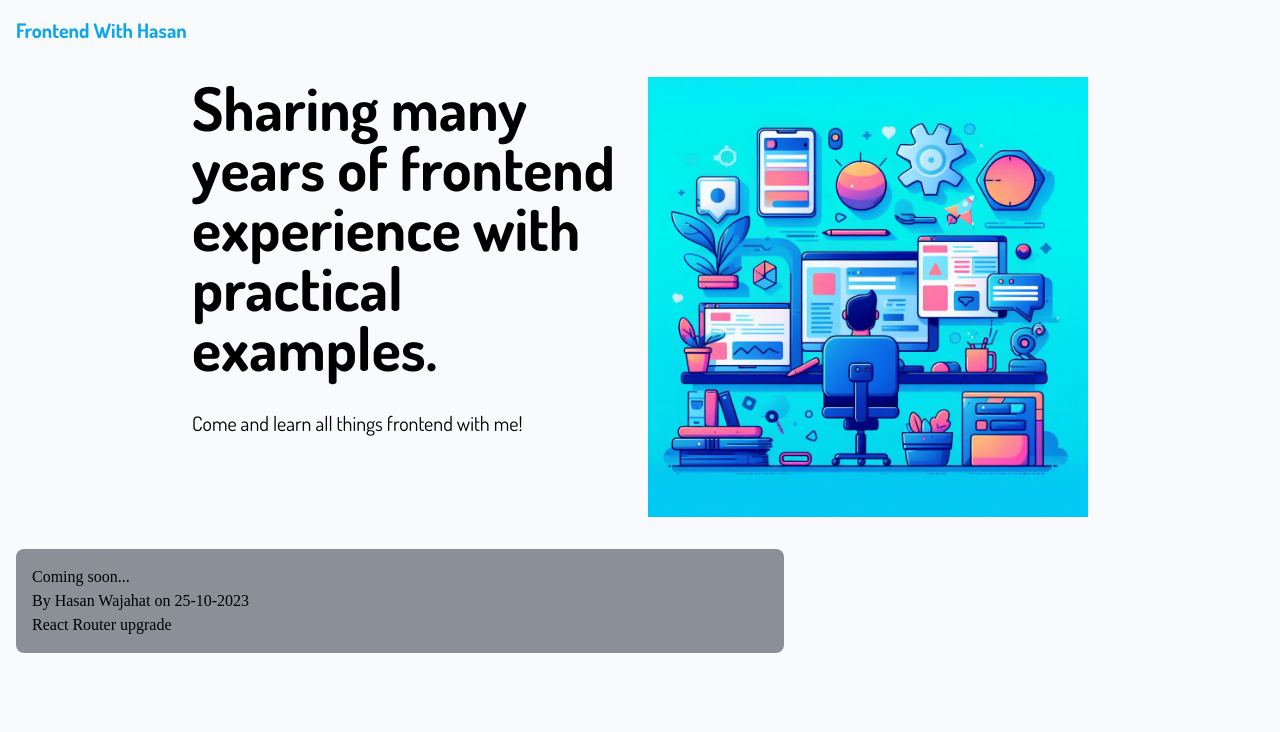
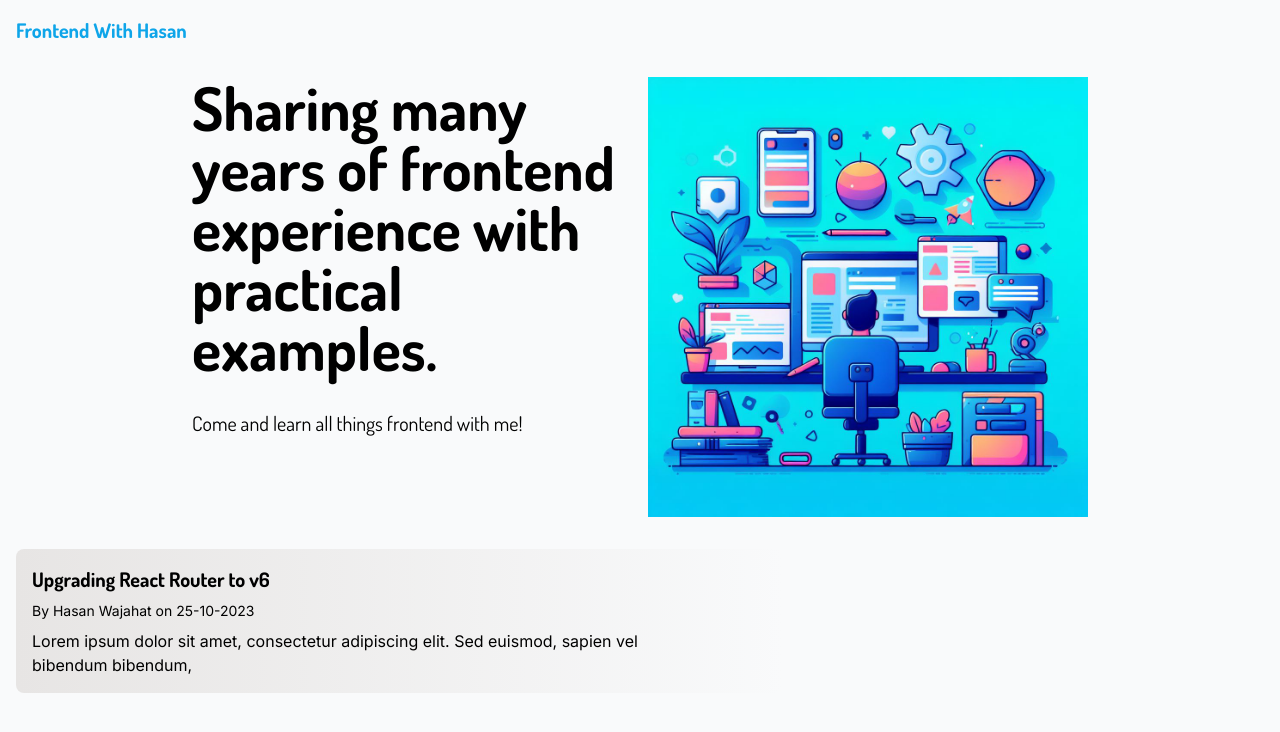
Before and after one commit to hasan-wajahat/my-blog, a Next.js app: page / in a window 1280 px wide. Shown: the top 732 px of the page. Built offline with nearby package versions, Linux system fonts and the light colour scheme.

Commit message:
Add styling for Article tile

```diff
--- a/app/components/ArticleTile.tsx
+++ b/app/components/ArticleTile.tsx
@@ -1,8 +1,11 @@
+import Link from 'next/link';
+
 interface ArticleTileProps {
   title: string;
   author: string;
   date: string;
   excerpt: string;
+  slug: string;
 }
 
 const ArticleTile: React.FC<ArticleTileProps> = ({
@@ -10,15 +13,21 @@ const ArticleTile: React.FC<ArticleTileProps> = ({
   author,
   date,
   excerpt,
+  slug,
 }) => {
   return (
-    <div className="rounded-lg bg-gray-800 bg-opacity-50 p-4">
-      <h2>{title}</h2>
-      <p>
-        By {author} on {date}
+    <Link
+      href={`/${slug}`}
+      className="group block rounded-lg bg-gradient-to-r from-stone-200 p-4 dark:from-gray-800"
+    >
+      <h3 className="mb-2 font-serif text-xl font-bold group-hover:text-sky-500">
+        {title}
+      </h3>
+      <p className="mb-2 font-sans text-sm">
+        By {author} on <time dateTime={date}>{date}</time>
       </p>
-      <p>{excerpt}</p>
-    </div>
+      <p className="max-w-prose font-sans">{excerpt}</p>
+    </Link>
   );
 };
 
--- a/app/page.tsx
+++ b/app/page.tsx
@@ -25,10 +25,11 @@ export default function Home() {
 
       <div className="my-8 max-w-3xl">
         <ArticleTile
-          title="Coming soon..."
+          title="Upgrading React Router to v6"
           author="Hasan Wajahat"
-          excerpt="React Router upgrade"
+          excerpt="Lorem ipsum dolor sit amet, consectetur adipiscing elit. Sed euismod, sapien vel bibendum bibendum,"
           date="25-10-2023"
+          slug="react-router-upgrade"
         />
       </div>
     </main>
```
